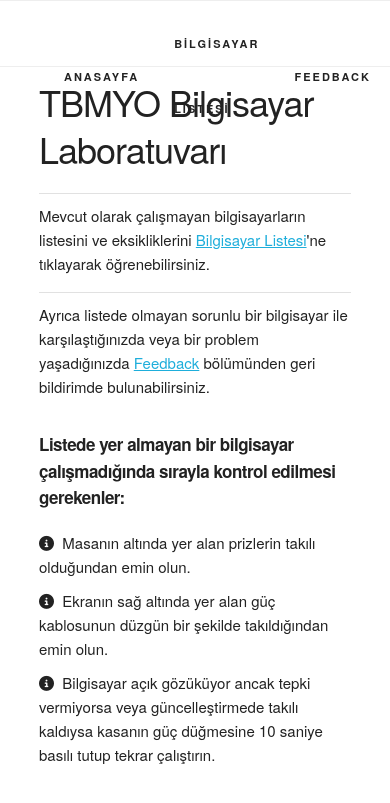
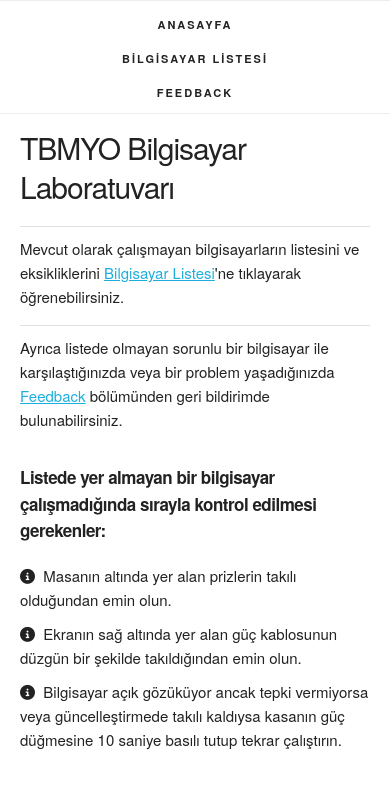
Before and after one commit to SpriginD/LabAppProject, a Flask app: page / in a window 390 px wide. Shown: the top 803 px of the page. Run offline with Flask 3, Linux system fonts and the light colour scheme; some libraries are stand-ins or nearby versions.

Commit message:
Revert "Removing some media queries"
This reverts commit 880cd76373a3bebb33a9c22c09b440276c2da9d0.

```diff
--- a/app/static/css/navbar/navbar-400.css
+++ b/app/static/css/navbar/navbar-400.css
@@ -1,3 +1,4 @@
+@media (min-width: 400px) {
     .container {
         max-width: 800px;
     }
@@ -44,3 +45,4 @@
     .navbar-link.active {
         color: #33C3F0;
     }
+}
--- a/app/static/css/navbar/navbar-550.css
+++ b/app/static/css/navbar/navbar-550.css
@@ -1,3 +1,4 @@
+@media (min-width: 550px) {
     .navbar-list {
         margin-left: 25px;
     }
@@ -5,3 +6,4 @@
     .navbar-link {
         margin-right: 35px;
     }
+}
--- a/app/static/css/skeleton/main/skeleton-400.css
+++ b/app/static/css/skeleton/main/skeleton-400.css
@@ -1,4 +1,6 @@
-.container {
-    width: 85%;
-    padding: 0;
+@media (min-width: 400px) {
+    .container {
+        width: 85%;
+        padding: 0;
+    }
 }
--- a/app/static/css/skeleton/main/skeleton-550.css
+++ b/app/static/css/skeleton/main/skeleton-550.css
@@ -1,3 +1,5 @@
+/* For devices larger than 550px */
+@media (min-width: 550px) {
     .container {
         width: 80%;
     }
@@ -145,6 +147,9 @@
         margin-left: 52%;
     }
 
+}
+
+@media (min-width: 550px) {
     h1 {
         font-size: 5.0rem;
     }
@@ -168,3 +173,4 @@ h5 {
     h6 {
         font-size: 1.5rem;
     }
+}
```
Lines whose indentation alone changed are shown as unchanged.
